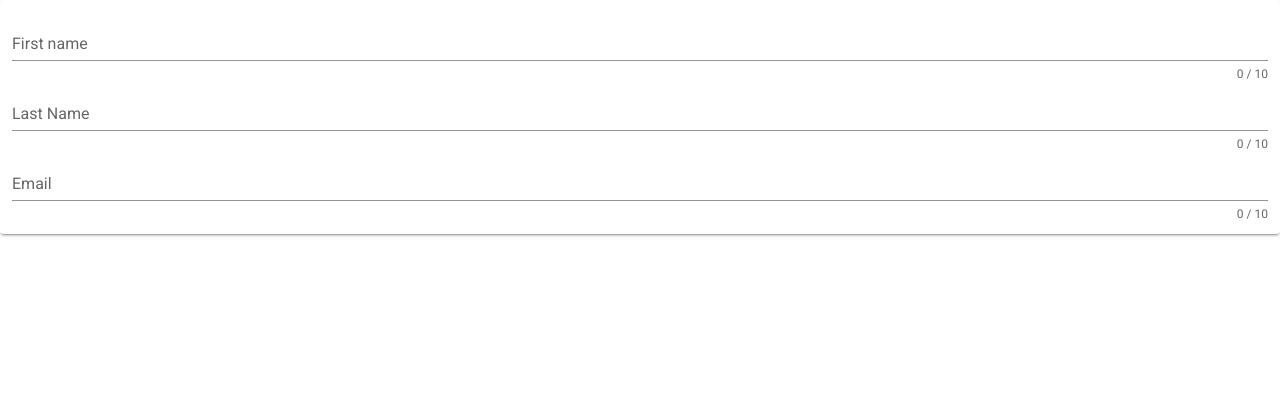
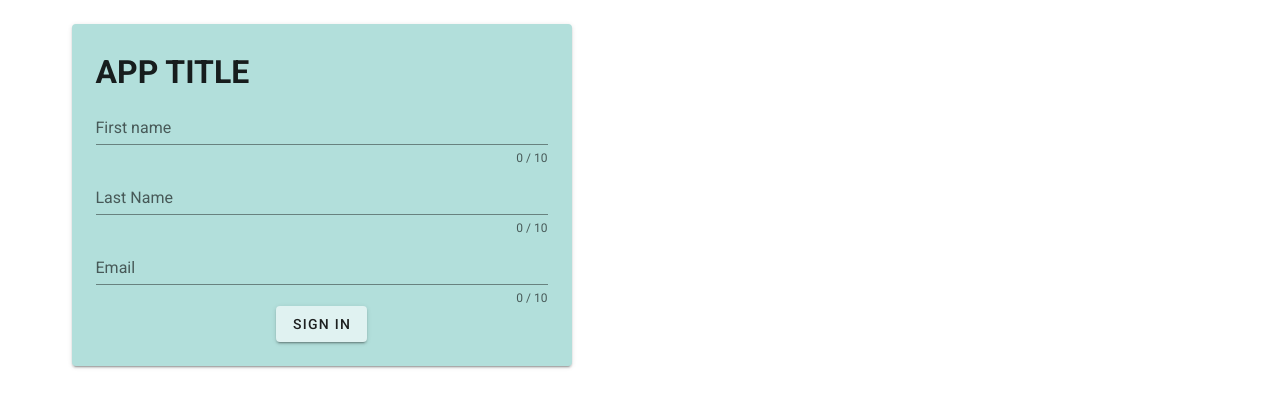
Before and after one commit to candacecantrell/candace-cantrell-vue-final, a Vue app: page / in a window 1280 px wide. Shown: the top 408 px of the page. Built offline with nearby package versions, Linux system fonts and the light colour scheme.

Commit message:
add style to longin page

```diff
--- a/src/components/loginForm.vue
+++ b/src/components/loginForm.vue
@@ -1,8 +1,10 @@
 <template>
-<v-card class="d-flex justify-sm-center">
- <v-col
-          cols="12"
-        >
+<div>
+<v-container class="pa-6">
+<v-card class="d-flex flex-column sm-10 md-6 lg-6 justify-space-around pa-6 teal lighten-4"
+max-width="500"
+>
+<h1>APP TITLE</h1>
           <v-text-field
             v-model="firstname"
             :rules="nameRules"
@@ -24,10 +26,21 @@
             label="Email"
             required
           ></v-text-field>
-        </v-col>
+          <div class="mx-auto">
+          <v-btn class="teal lighten-5">Sign In</v-btn>
+          </div>
         </v-card>
+        </v-container>
+        </div>
 </template>
 <style scoped>
+.backColor {
+  position: fixed;
+  margin-top: 0;
+  height:100%;
+  width: 100%;
+
+}
 </style>
 <script>
 </script>
```
